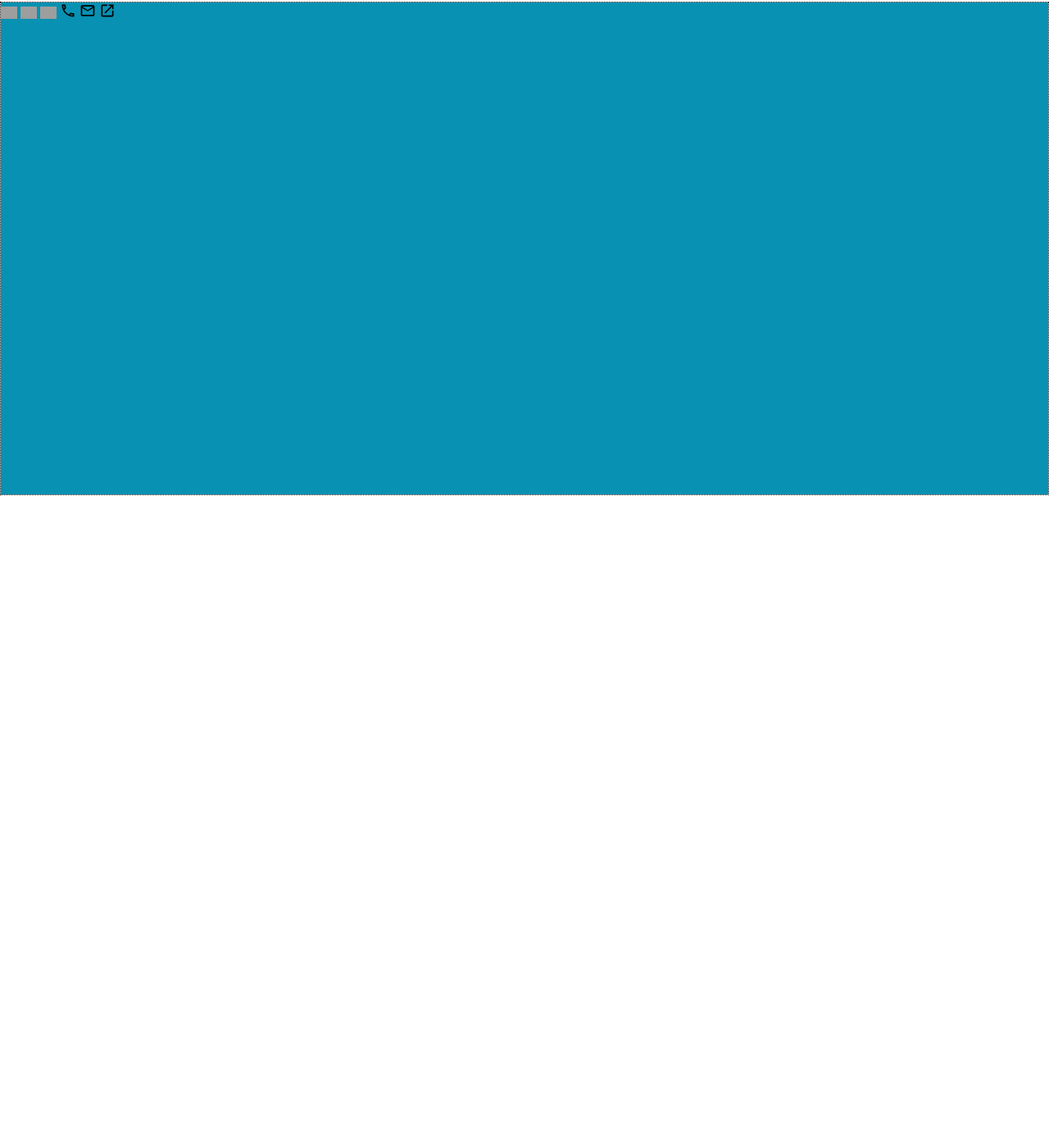
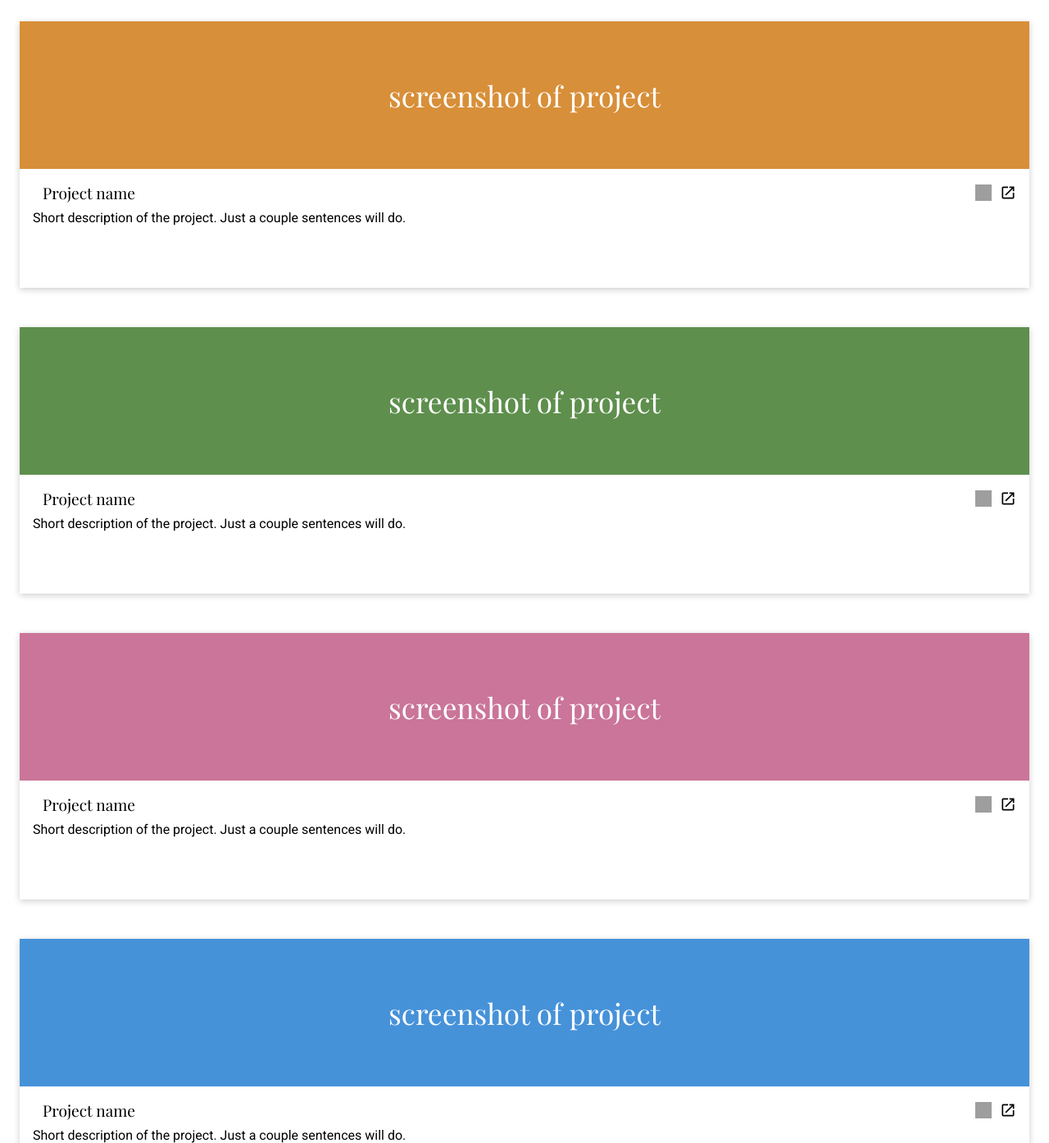
Before and after one commit to mdot2x3/homepage, a website built with webpack: page src/template.html in a window 1280 px wide. Shown: the part 1406-2800 px from the top of the page at 82% size. Before the commit the page ends 2010 px from the top, so only its background shows below. Built offline with nearby package versions, Linux system fonts and the light colour scheme; grey boxes are pictures that could not be loaded; a web font is replaced by a local one.

Commit message:
feat: add all cards, spacing, and shadow
add duplicate card items to template.html in main,
each with unique colors.

adjust card spacing and add box shadows to them in
style.css.

```diff
--- a/src/style.css
+++ b/src/style.css
@@ -108,6 +108,7 @@
 
 main {
   padding-top: 6rem;
+  padding-bottom: 8rem;
 }
 .main-content {
   display: grid;
@@ -122,10 +123,14 @@
   color: black;
   text-align: center;
 }
+.cards-container {
+  display: grid;
+  gap: 3rem;
+}
 .project-card {
   min-height: 325px;
   background: #fff;
-  box-shadow: 0 2px 8px rgba(0, 0, 0, 0.08);
+  box-shadow: 0 2px 8px rgba(0, 0, 0, 0.2);
   overflow: hidden;
   display: flex;
   flex-direction: column;
--- a/src/template.html
+++ b/src/template.html
@@ -84,6 +84,136 @@
               </p>
             </div>
           </div>
+          <div class="project-card">
+            <div class="card-screenshot" style="background-color: #d88f39">
+              screenshot of project
+            </div>
+            <div class="card-content">
+              <div class="card-header">
+                <h3>Project name</h3>
+                <div class="card-icons">
+                  <img
+                    src="https://cdn.jsdelivr.net/gh/devicons/devicon@latest/icons/github/github-original.svg"
+                    alt="GitHub"
+                  />
+                  <svg xmlns="http://www.w3.org/2000/svg" viewBox="0 0 24 24">
+                    <title>open-in-new</title>
+                    <path
+                      d="M14,3V5H17.59L7.76,14.83L9.17,16.24L19,6.41V10H21V3M19,19H5V5H12V3H5C3.89,3 3,3.9 3,5V19A2,2 0 0,0 5,21H19A2,2 0 0,0 21,19V12H19V19Z"
+                    />
+                  </svg>
+                </div>
+              </div>
+              <p>
+                Short description of the project. Just a couple sentences will
+                do.
+              </p>
+            </div>
+          </div>
+          <div class="project-card">
+            <div class="card-screenshot" style="background-color: #5e8f4d">
+              screenshot of project
+            </div>
+            <div class="card-content">
+              <div class="card-header">
+                <h3>Project name</h3>
+                <div class="card-icons">
+                  <img
+                    src="https://cdn.jsdelivr.net/gh/devicons/devicon@latest/icons/github/github-original.svg"
+                    alt="GitHub"
+                  />
+                  <svg xmlns="http://www.w3.org/2000/svg" viewBox="0 0 24 24">
+                    <title>open-in-new</title>
+                    <path
+                      d="M14,3V5H17.59L7.76,14.83L9.17,16.24L19,6.41V10H21V3M19,19H5V5H12V3H5C3.89,3 3,3.9 3,5V19A2,2 0 0,0 5,21H19A2,2 0 0,0 21,19V12H19V19Z"
+                    />
+                  </svg>
+                </div>
+              </div>
+              <p>
+                Short description of the project. Just a couple sentences will
+                do.
+              </p>
+            </div>
+          </div>
+          <div class="project-card">
+            <div class="card-screenshot" style="background-color: #ca7599">
+              screenshot of project
+            </div>
+            <div class="card-content">
+              <div class="card-header">
+                <h3>Project name</h3>
+                <div class="card-icons">
+                  <img
+                    src="https://cdn.jsdelivr.net/gh/devicons/devicon@latest/icons/github/github-original.svg"
+                    alt="GitHub"
+                  />
+                  <svg xmlns="http://www.w3.org/2000/svg" viewBox="0 0 24 24">
+                    <title>open-in-new</title>
+                    <path
+                      d="M14,3V5H17.59L7.76,14.83L9.17,16.24L19,6.41V10H21V3M19,19H5V5H12V3H5C3.89,3 3,3.9 3,5V19A2,2 0 0,0 5,21H19A2,2 0 0,0 21,19V12H19V19Z"
+                    />
+                  </svg>
+                </div>
+              </div>
+              <p>
+                Short description of the project. Just a couple sentences will
+                do.
+              </p>
+            </div>
+          </div>
+          <div class="project-card">
+            <div class="card-screenshot" style="background-color: #4692d9">
+              screenshot of project
+            </div>
+            <div class="card-content">
+              <div class="card-header">
+                <h3>Project name</h3>
+                <div class="card-icons">
+                  <img
+                    src="https://cdn.jsdelivr.net/gh/devicons/devicon@latest/icons/github/github-original.svg"
+                    alt="GitHub"
+                  />
+                  <svg xmlns="http://www.w3.org/2000/svg" viewBox="0 0 24 24">
+                    <title>open-in-new</title>
+                    <path
+                      d="M14,3V5H17.59L7.76,14.83L9.17,16.24L19,6.41V10H21V3M19,19H5V5H12V3H5C3.89,3 3,3.9 3,5V19A2,2 0 0,0 5,21H19A2,2 0 0,0 21,19V12H19V19Z"
+                    />
+                  </svg>
+                </div>
+              </div>
+              <p>
+                Short description of the project. Just a couple sentences will
+                do.
+              </p>
+            </div>
+          </div>
+          <div class="project-card">
+            <div class="card-screenshot" style="background-color: #9e1c1c">
+              screenshot of project
+            </div>
+            <div class="card-content">
+              <div class="card-header">
+                <h3>Project name</h3>
+                <div class="card-icons">
+                  <img
+                    src="https://cdn.jsdelivr.net/gh/devicons/devicon@latest/icons/github/github-original.svg"
+                    alt="GitHub"
+                  />
+                  <svg xmlns="http://www.w3.org/2000/svg" viewBox="0 0 24 24">
+                    <title>open-in-new</title>
+                    <path
+                      d="M14,3V5H17.59L7.76,14.83L9.17,16.24L19,6.41V10H21V3M19,19H5V5H12V3H5C3.89,3 3,3.9 3,5V19A2,2 0 0,0 5,21H19A2,2 0 0,0 21,19V12H19V19Z"
+                    />
+                  </svg>
+                </div>
+              </div>
+              <p>
+                Short description of the project. Just a couple sentences will
+                do.
+              </p>
+            </div>
+          </div>
         </div>
       </div>
     </main>
```
